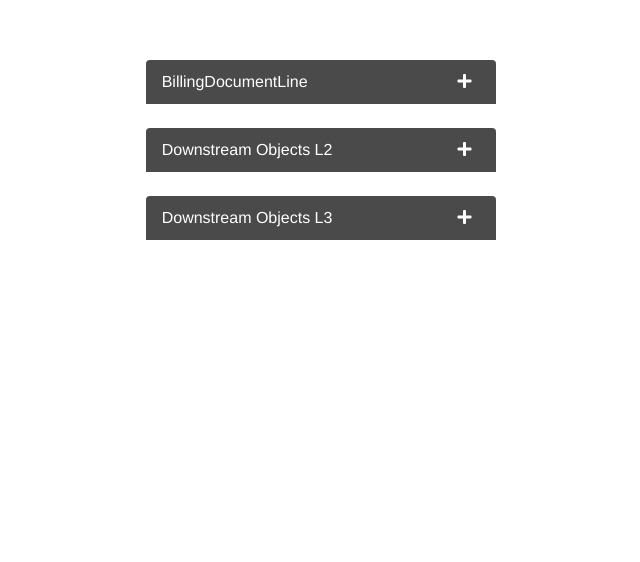
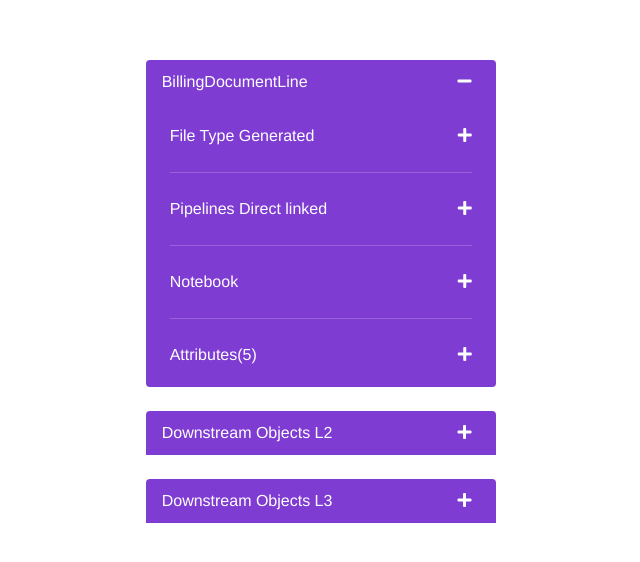
Before and after one commit to saiparesh26/AccordionVue, a Vue app: page / in a window 1280 px wide. Both pictures are taken after a click on the link 753 px from the left and 82 px from the top of the page. Shown: the top 562 px of the page, without its empty margins (289-929 px from the left). Built offline with nearby package versions, Linux system fonts and the light colour scheme.

Commit message:
bds style added

```diff
--- a/src/components/Accordion.vue
+++ b/src/components/Accordion.vue
@@ -19,51 +19,55 @@
              <div class="level">
                 <div class="level-left">
                     <div class="level-item">
-                        <p>File Type Generated</p>
+                        <p class="has-text-white">File Type Generated</p>
                     </div>
                 </div>
                 <div class="level-right" >
                     <div class="level-item">
-                        <a> <i class="fas fa-plus"></i> </a>
+                        <a> <i class="fas fa-plus has-text-white"></i> </a>
                     </div>
                 </div>
             </div>
+            <hr class="hr">
             <div class="level">
                 <div class="level-left">
                     <div class="level-item">
-                        <p>Pipelines Direct linked</p>
+                        <p class="has-text-white">Pipelines Direct linked</p>
                     </div>
                 </div>
                 <div class="level-right" >
                     <div class="level-item">
-                        <a> <i class="fas fa-plus"></i> </a>
+                        <a> <i class="fas fa-plus has-text-white"></i> </a>
                     </div>
                 </div>
             </div>
+            <hr class="hr">
             <div class="level">
                 <div class="level-left">
                     <div class="level-item">
-                        <p>Notebook</p>
+                        <p class="has-text-white">Notebook</p>
                     </div>
                 </div>
                 <div class="level-right" >
                     <div class="level-item">
-                        <a> <i class="fas fa-plus"></i> </a>
+                        <a> <i class="fas fa-plus has-text-white"></i> </a>
                     </div>
                 </div>
             </div>
+            <hr class="hr">
             <div class="level">
                 <div class="level-left">
                     <div class="level-item">
-                        <p>Attributes(5)</p>
+                        <p class="has-text-white">Attributes(5)</p>
                     </div>
                 </div>
                 <div class="level-right" >
                     <div class="level-item">
-                        <a> <i class="fas fa-plus"></i> </a>
+                        <a> <i class="fas fa-plus has-text-white"></i> </a>
                     </div>
                 </div>
             </div>
+
         </div>
 </article>
 </template>
@@ -73,7 +77,7 @@ import 'bulma/css/bulma.css'
 export default {
     data: function(){
         return {
-            open: true
+            open: false
         }
     },
     methods: {
@@ -97,4 +101,15 @@ export default {
     .message{
         width: 350px;
     }
+    .message-body{
+        background: #7F3CD2;
+    }
+    .message-header{
+        background: #7F3CD2;
+    }
+    .hr{
+        height: 1px;
+        background: white;
+        opacity: 0.2;
+    }
 </style>
--- a/src/components/L2.vue
+++ b/src/components/L2.vue
@@ -19,29 +19,29 @@
              <div class="level">
                 <div class="level-left">
                     <div class="level-item">
-                        <p>File Type Generated</p>
+                        <p class="has-text-white">File Type Generated</p>
                     </div>
                 </div>
                 <div class="level-right" >
                     <div class="level-item">
-                        <a> <i class="fas fa-plus"></i> </a>
+                        <a> <i class="fas fa-plus has-text-white"></i> </a>
                     </div>
                 </div>
             </div>
-
+            <hr class="hr">
             <div class="level">
                 <div class="level-left">
                     <div class="level-item">
-                        <p>Notebook</p>
+                        <p class="has-text-white">Notebook</p>
                     </div>
                 </div>
                 <div class="level-right" >
                     <div class="level-item">
-                        <a> <i class="fas fa-plus"></i> </a>
+                        <a> <i class="fas fa-plus has-text-white"></i> </a>
                     </div>
                 </div>
             </div>
-
+            <hr class="hr">
         </div>
 </article>
 </template>
@@ -75,4 +75,15 @@ export default {
     .message{
         width: 350px;
     }
+    .message-body{
+        background: #7F3CD2;
+    }
+    .message-header{
+        background: #7F3CD2;
+    }
+    .hr{
+        height: 1px;
+        background: white;
+        opacity: 0.2;
+    }
 </style>
--- a/src/components/L3.vue
+++ b/src/components/L3.vue
@@ -19,28 +19,29 @@
              <div class="level">
                 <div class="level-left">
                     <div class="level-item">
-                        <p>File Type Generated</p>
+                        <p class="has-text-white">File Type Generated</p>
                     </div>
                 </div>
                 <div class="level-right" >
                     <div class="level-item">
-                        <a> <i class="fas fa-plus"></i> </a>
+                        <a> <i class="fas fa-plus has-text-white"></i> </a>
                     </div>
                 </div>
             </div>
-
+            <hr class="hr">
             <div class="level">
                 <div class="level-left">
                     <div class="level-item">
-                        <p>Notebook</p>
+                        <p class="has-text-white">Notebook</p>
                     </div>
                 </div>
                 <div class="level-right" >
                     <div class="level-item">
-                        <a> <i class="fas fa-plus"></i> </a>
+                        <a> <i class="fas fa-plus has-text-white"></i> </a>
                     </div>
                 </div>
             </div>
+            <hr class="hr">
 
         </div>
 </article>
@@ -75,4 +76,15 @@ export default {
     .message{
         width: 350px;
     }
+    .message-body{
+        background: #7F3CD2;
+    }
+    .message-header{
+        background: #7F3CD2;
+    }
+    .hr{
+        height: 1px;
+        background: white;
+        opacity: 0.2;
+    }
 </style>
```
